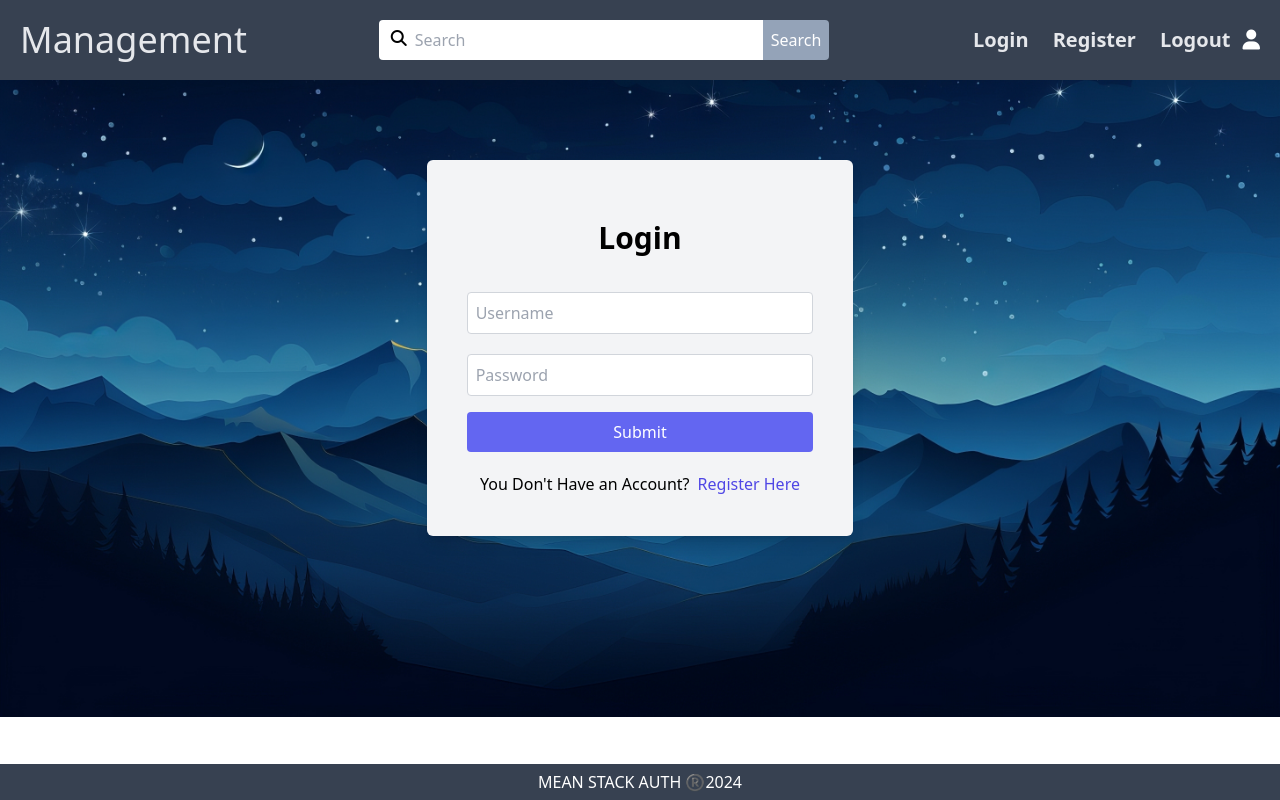
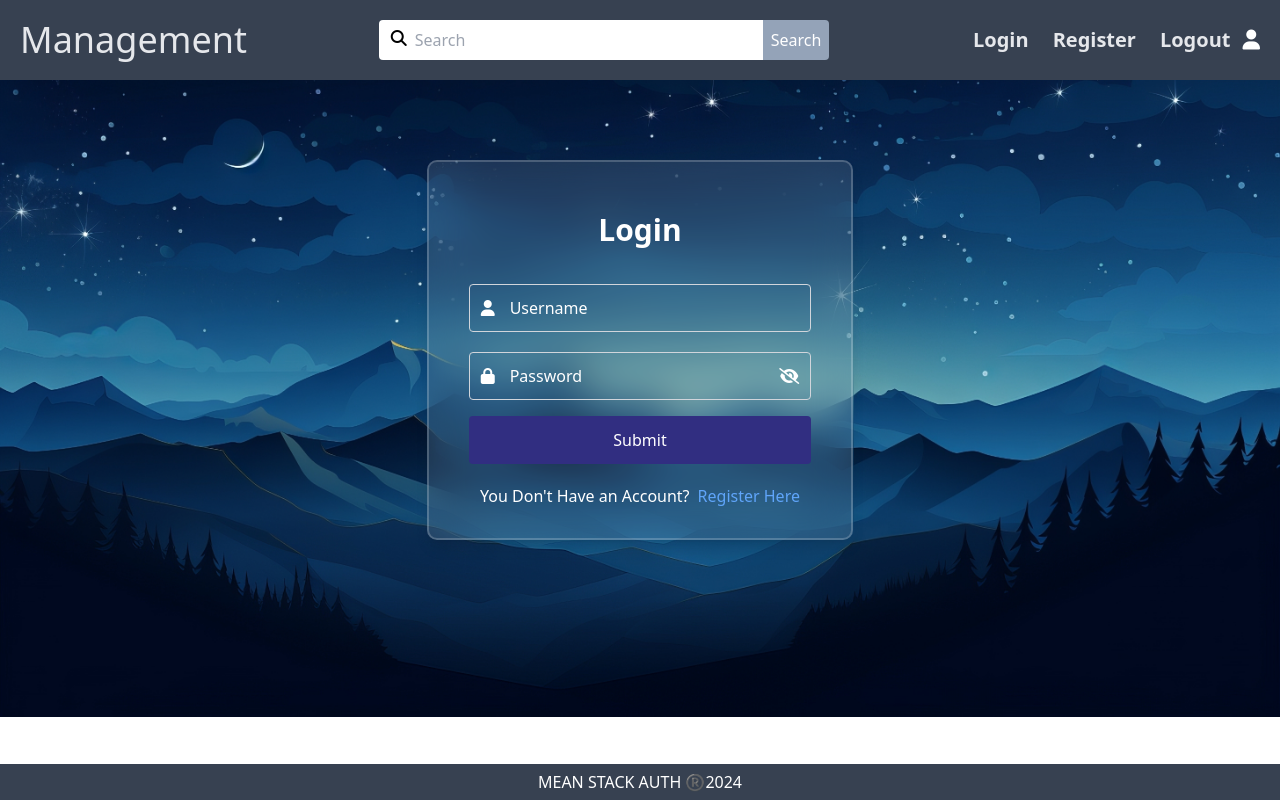
Before and after one commit to jnorgini/angular-jwt, an Angular app: page / in a window 1280 px wide. Built offline with nearby package versions, Linux system fonts and the light colour scheme; no server answers.

Commit message:
feat: login form with better stylization and blur effect

```diff
--- a/src/app/pages/login/login.component.css
+++ b/src/app/pages/login/login.component.css
@@ -0,0 +1,21 @@
+.login-page input::placeholder {
+  color: white;
+}
+
+.login-page button:hover {
+  background-color: white;
+  color: black;
+}
+
+.login-page button:active {
+  transform: translateY(2px);
+  transition: transform 0.2s ease;
+}
+
+.login-page a:hover {
+  color: white;
+}
+
+.login-page input:focus {
+  outline: 1px solid white;
+}
--- a/src/app/pages/login/login.component.html
+++ b/src/app/pages/login/login.component.html
@@ -1,21 +1,31 @@
 <div class="mx-auto m-20 login-page">
-  <div class="lg:w-4/12 p-10 shadow-lg mx-auto bg-gray-100 rounded-md">
+  <div class="lg:w-4/12 p-10 shadow-lg mx-auto rounded-md"
+    style="background-color: rgba(255, 255, 255, 0.1); backdrop-filter: blur(20px); border: 2px solid rgba(255, 255, 255, .2); color: #fff; border-radius: 10px; padding: 30px 40px;">
     <h3 class="text-3xl text-center font-semibold py-5">Login</h3>
     <form class="flex flex-col">
-      <div class="flex flex-col mt-4 mb-1">
-        <input class="p-2 border border-gray-300 rounded" [(ngModel)]="loginDto.username" name="login" type="text"
-          placeholder="Username" required [ngClass]="{'border-red-500': validation && !loginDto.username }">
-        <span class="text-red-500" *ngIf="validation && !loginDto.username">*Username is required</span>
+      <div class="flex flex-col mt-4 mb-1 relative">
+        <i class="fa fa-user absolute top-4 left-3 text-white"></i>
+        <input class="p-2 pl-10 h-12 border border-gray-300 rounded bg-transparent text-white"
+          [(ngModel)]="loginDto.username" name="login" type="text" placeholder="Username" required
+          [ngClass]="{'border-red-500': validation && !loginDto.username }">
+        <!-- <span class="text-red-500" *ngIf="validation && !loginDto.username">*Username is required</span> -->
       </div>
-      <div class="flex flex-col mt-4 mb-1">
-        <input class="p-2 border border-gray-300 rounded" [(ngModel)]="loginDto.password" name="password" type="password"
+      <div class="flex flex-col mt-4 mb-1 relative">
+        <i class="fa fa-lock absolute top-4 left-3 text-white"></i>
+        <input #passwordInput class="p-2 pl-10 h-12 border border-gray-300 rounded bg-transparent text-white"
+          [(ngModel)]="loginDto.password" name="password" type="{{ passwordVisible ? 'text' : 'password' }}"
           placeholder="Password" required [ngClass]="{'border-red-500': validation && !loginDto.password }">
-        <span class="text-red-500" *ngIf="validation && !loginDto.password">*Password is required</span>
+        <!-- <span class="text-red-500" *ngIf="validation && !loginDto.password">*Password is required</span> -->
+        <i *ngIf="passwordVisible" class="fa fa-eye absolute top-4 right-3 text-white cursor-pointer"
+          (click)="togglePasswordVisibility(passwordInput)"></i>
+        <i *ngIf="!passwordVisible" class="fa fa-eye-slash absolute top-4 right-3 text-white cursor-pointer"
+          (click)="togglePasswordVisibility(passwordInput)"></i>
       </div>
-      <button class="bg-indigo-500 p-2 rounded mt-3 text-white" (click)="login(loginDto)">Submit</button>
+      <button class="bg-indigo-900 p-2 h-12 rounded mt-3 text-white" (click)="login(loginDto)">Submit</button>
     </form>
     <div class="flex justify-center mt-5">
-      <span>You Don't Have an Account?</span> <a class="text-indigo-600 ml-2 cursor-pointer" routerLink="/register">Register Here</a>
+      <span>You Don't Have an Account?</span> <a class="text-blue-400 ml-2 cursor-pointer"
+        routerLink="/register">Register Here</a>
     </div>
   </div>
 </div>
```
